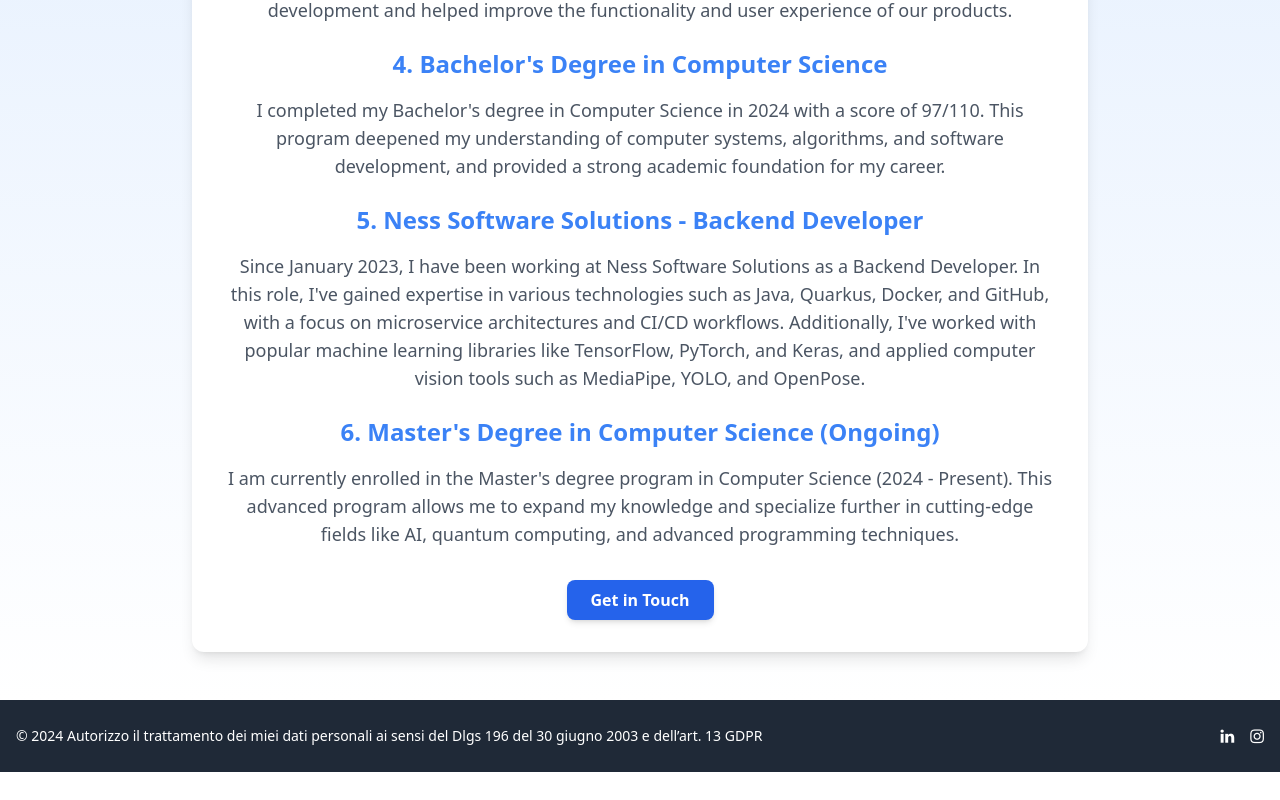
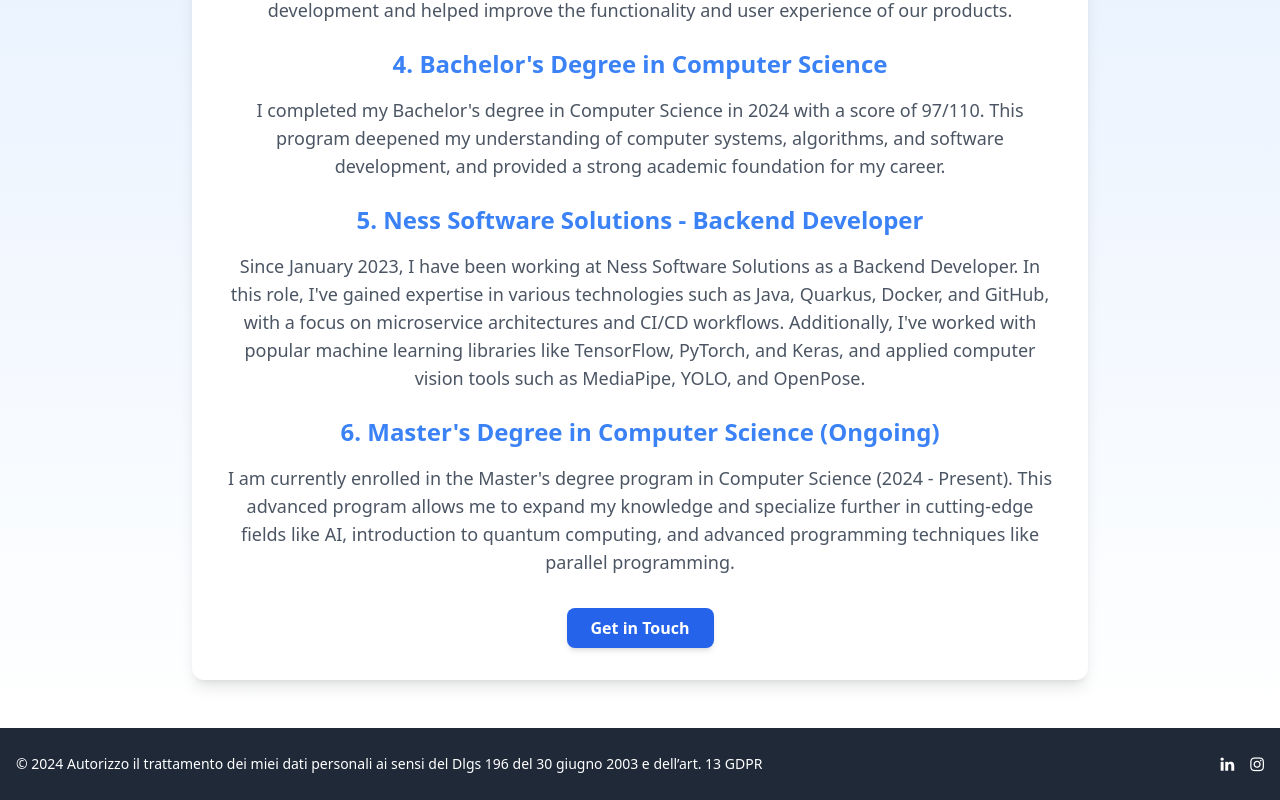
Before and after one commit to baddy2002/InteractiveCV, an Angular app: page /career in a window 1280 px wide. Shown: the part 676-1476 px from the top of the page. Before the commit the page ends 1448 px from the top, so only its background shows below. Built offline with nearby package versions, Linux system fonts and the light colour scheme.

Commit message:
corrections

```diff
--- a/src/app/components/staticPages/career/CareerComponent.component.html
+++ b/src/app/components/staticPages/career/CareerComponent.component.html
@@ -34,7 +34,7 @@
 
       <h2 class="text-2xl font-semibold text-blue-500 mb-4">6. Master's Degree in Computer Science (Ongoing)</h2>
       <p class="mb-6">
-        I am currently enrolled in the Master's degree program in Computer Science (2024 - Present). This advanced program allows me to expand my knowledge and specialize further in cutting-edge fields like AI, quantum computing, and advanced programming techniques.
+        I am currently enrolled in the Master's degree program in Computer Science (2024 - Present). This advanced program allows me to expand my knowledge and specialize further in cutting-edge fields like AI, introduction to quantum computing, and advanced programming techniques like parallel programming.
       </p>
     </div>
 
```
